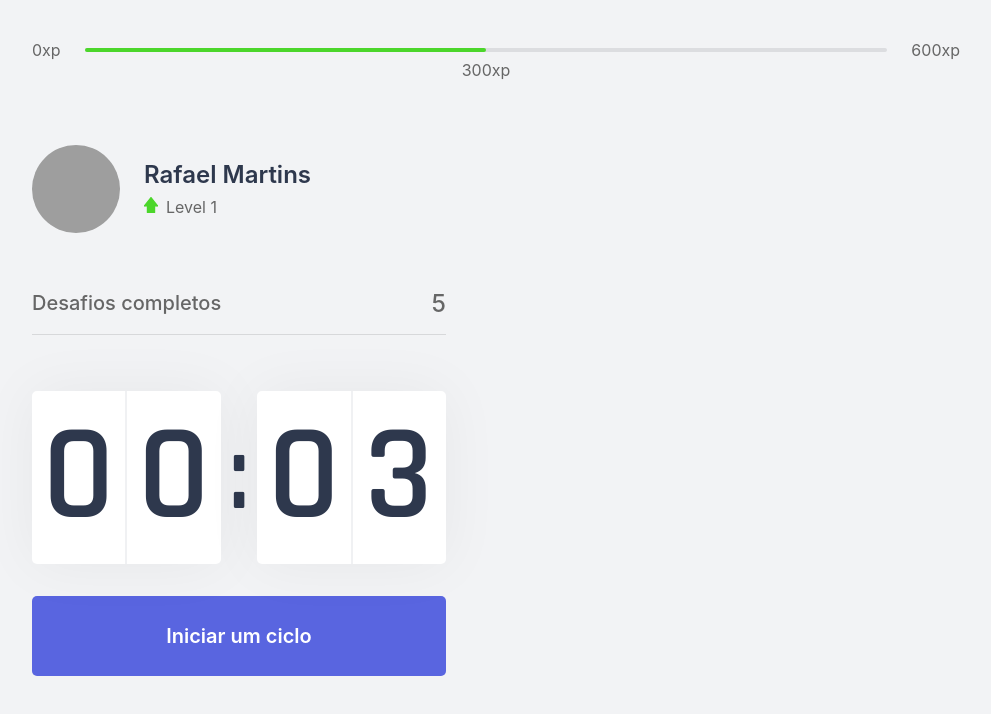
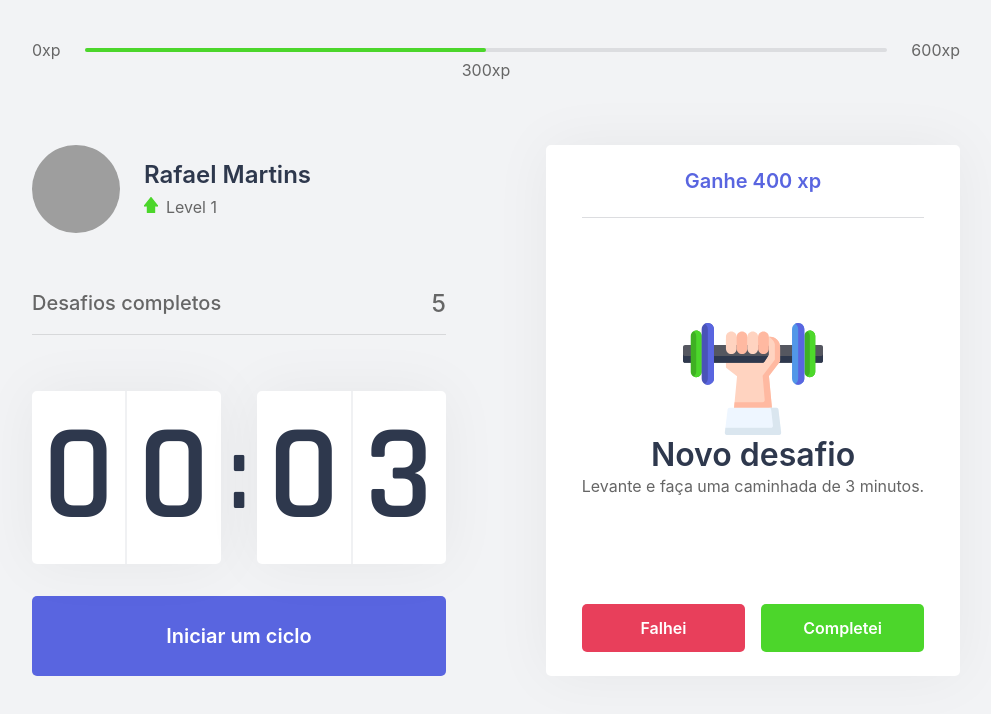
Before and after one commit to rafaelmartins92/moveit, a Next.js app: page / in a window 1280 px wide. Shown: the top 714 px of the page, without its empty margins (144-1135 px from the left). Built offline with nearby package versions, Linux system fonts and the light colour scheme; grey boxes are pictures that could not be loaded.

Commit message:
feat: creat ChallengeBox component

```diff
--- /dev/null
+++ b/src/components/ChallengeBox.tsx
@@ -0,0 +1,38 @@
+import styles from "../styles/components/ChallengeBox.module.css";
+
+export function ChallengeBox() {
+  const hasActiveChallenge = true;
+
+  return (
+    <div className={styles.challengeBoxContainer}>
+      {hasActiveChallenge ? (
+        <div className={styles.challengeActive}>
+          <header>Ganhe 400 xp</header>
+
+          <main>
+            <img src="icons/body.svg" alt="Body" />
+            <strong>Novo desafio</strong>
+            <p>Levante e faça uma caminhada de 3 minutos.</p>
+          </main>
+
+          <footer>
+            <button type="button" className={styles.challengeFailedButton}>
+              Falhei
+            </button>
+            <button type="button" className={styles.challengeSucceededButton}>
+              Completei
+            </button>
+          </footer>
+        </div>
+      ) : (
+        <div className={styles.challengeNotActive}>
+          <strong>Finalize um ciclo para receber um desafio</strong>
+          <p>
+            <img src="icons/level-up.svg" alt="Level Up" />
+            Avance de level completando desafios.
+          </p>
+        </div>
+      )}
+    </div>
+  );
+}
--- a/src/pages/index.tsx
+++ b/src/pages/index.tsx
@@ -1,5 +1,6 @@
 import Head from "next/head";
 
+import { ChallengeBox } from "../components/ChallengeBox";
 import { CompletedChallenges } from "../components/CompletedChallenges";
 import { Countdown } from "../components/Countdown";
 import { ExperienceBar } from "../components/ExperienceBar";
@@ -22,7 +23,9 @@
           <CompletedChallenges />
           <Countdown />
         </div>
-        <div></div>
+        <div>
+          <ChallengeBox />
+        </div>
       </section>
     </div>
   );
--- /dev/null
+++ b/src/styles/components/ChallengeBox.module.css
@@ -0,0 +1,110 @@
+.challengeBoxContainer {
+  height: 100%;
+
+  background: var(--white);
+  border-radius: 5px;
+  box-shadow: 0 0 60px rgba(0, 0, 0, 0.05);
+  padding: 1.5rem 2rem;
+
+  display: flex;
+  flex-direction: column;
+  align-items: center;
+  justify-content: center;
+
+  text-align: center;
+}
+
+.challengeNotActive {
+  display: flex;
+  flex-direction: column;
+  align-items: center;
+}
+
+.challengeNotActive strong {
+  font-size: 1.5rem;
+  font-weight: 500;
+  line-height: 1.4;
+}
+
+.challengeNotActive p {
+  display: flex;
+  flex-direction: column;
+  align-items: center;
+  line-height: 1.4;
+  max-width: 70%;
+  margin-top: 3rem;
+}
+
+.challengeNotActive p img {
+  margin-bottom: 1rem;
+}
+
+.challengeActive {
+  height: 100%;
+
+  display: flex;
+  flex-direction: column;
+}
+
+.challengeActive header {
+  color: var(--blue);
+  font-weight: 600;
+  font-size: 1.25rem;
+  padding: 0 2rem 1.5rem;
+  border-bottom: 1px solid var(--gray-line);
+}
+
+.challengeActive main {
+  flex: 1;
+  display: flex;
+  flex-direction: column;
+  align-items: center;
+  justify-content: center;
+}
+
+.challengeActive main strong {
+  font-size: 2rem;
+  font-weight: 600;
+  color: var(--title);
+  margin: 1.5rem 0 1 rem;
+}
+
+.challengeActive main p {
+  line-height: 1.5;
+}
+
+.challengeActive footer {
+  display: grid;
+  grid-template-columns: 1fr 1fr;
+  gap: 1rem;
+}
+
+.challengeActive footer button {
+  height: 3rem;
+
+  display: flex;
+  align-items: center;
+  justify-content: center;
+
+  border: 0;
+  border-radius: 5px;
+
+  color: var(--white);
+
+  font-size: 1rem;
+  font-weight: 600;
+
+  transition: filter 0.2s;
+}
+
+.challengeActive footer button.challengeFailedButton {
+  background: var(--red);
+}
+
+.challengeActive footer button.challengeSucceededButton {
+  background: var(--green);
+}
+
+.challengeActive footer button:hover {
+  filter: brightness(0.9);
+}
```
